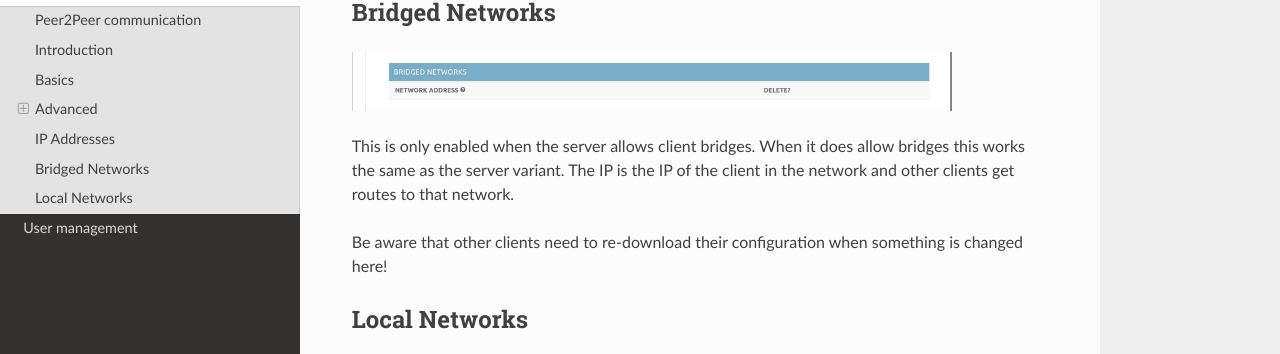
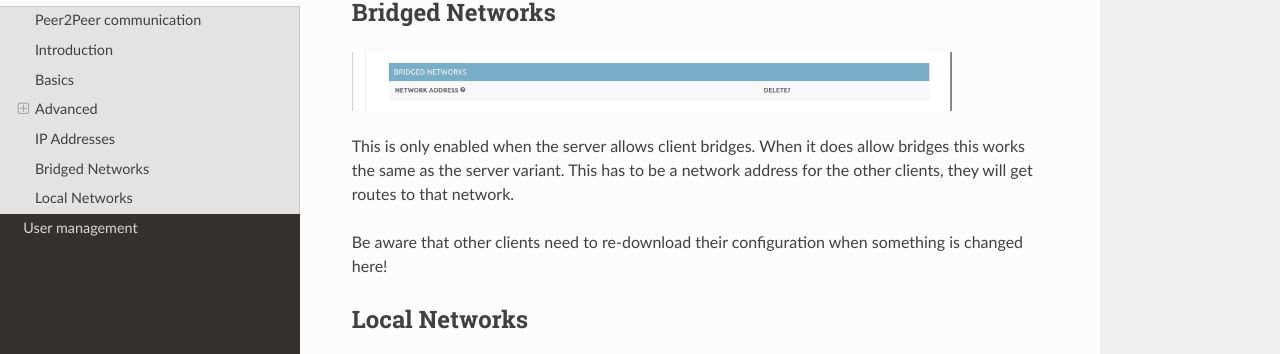
Before and after one commit to dunkelstern/wireguard-web, a Sphinx documentation site: the page built from doc/config/clients.rst, in a window 1280 px wide and 900 px high, scrolled down 3057 px. Shown: the part 222-576 px from the top of the window. Built offline with Sphinx 7.4.7 and the Read the Docs theme 2.0.0, drawn with Linux system fonts in a browser that asks for light colours.

Commit message:
Clarify network addresses in client bridges

```diff
--- a/doc/config/clients.rst
+++ b/doc/config/clients.rst
@@ -144,8 +144,8 @@ Bridged Networks
   :alt: Screenshot of Django Administration Page for Client bridge settings
 
 This is only enabled when the server allows client bridges. When it does allow
-bridges this works the same as the server variant. The IP is the IP of the
-client in the network and other clients get routes to that network.
+bridges this works the same as the server variant. This has to be a network
+address for the other clients, they will get routes to that network.
 
 Be aware that other clients need to re-download their configuration when
 something is changed here!
```
